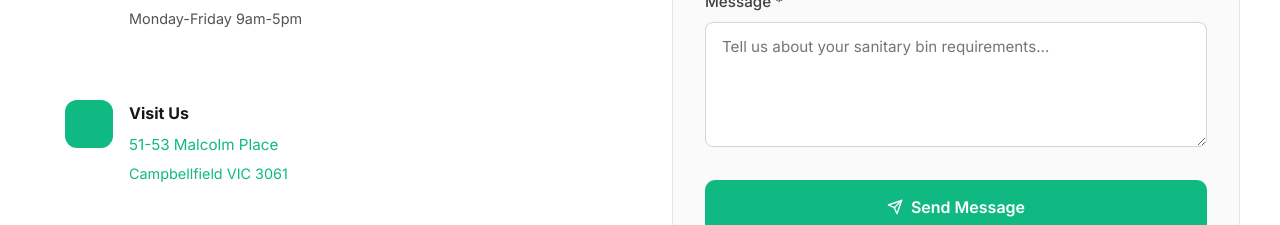
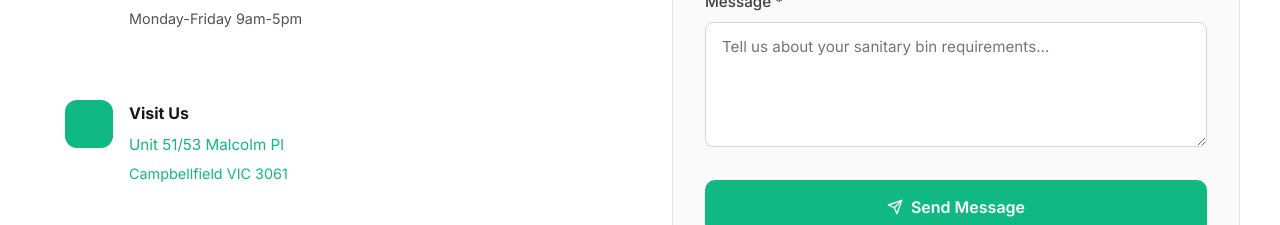
Before and after one commit to jhonielviloria/vedder-landing-page, a React (Vite) app: page / in a window 1280 px wide. Shown: the part 9260-9485 px from the top of the page. Built offline with nearby package versions, Linux system fonts and the light colour scheme; no server answers; the database is empty.

Commit message:
Update address to 'Unit 51/53 Malcolm Pl, Campbellfield VIC 3061'

```diff
--- a/src/components/Contact.jsx
+++ b/src/components/Contact.jsx
@@ -76,7 +76,7 @@ const Contact = () => {
     {
       icon: MapPin,
       title: 'Visit Us',
-      details: '51-53 Malcolm Place',
+      details: 'Unit 51/53 Malcolm Pl',
       subDetails: 'Campbellfield VIC 3061'
     },
     {
```
Also changed, not shown: 1 other file (tests, documents, lock files or other folders).
